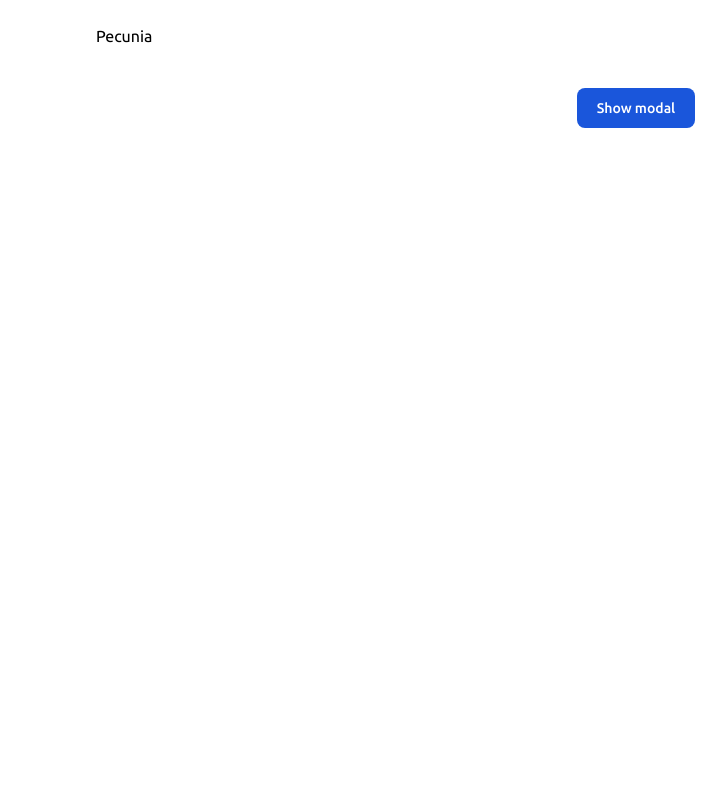
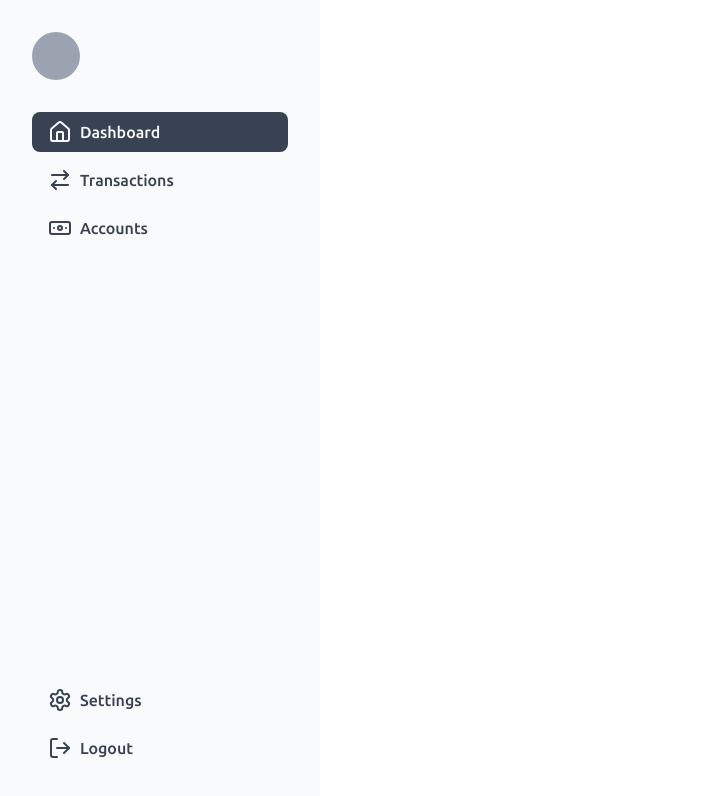
Before and after one commit to aaronsts/pecunia-nuxt, a Nuxt app: page / in a window 1280 px wide. Shown: the top 796 px of the page, without its empty margins (0-726 px from the left). Built offline with nearby package versions, Linux system fonts and the light colour scheme; no server answers; the database is empty.

Commit message:
feat: add flowbite sidebar

```diff
--- a/components/ui/Button.vue
+++ b/components/ui/Button.vue
@@ -9,7 +9,7 @@ const buttonVariants = cva(
 				default:
 					"bg-primary-600 active:bg-primary-500 text-white hover:bg-primary-600/90",
 				destructive:
-					"bg-destructive text-destructive-foreground hover:bg-destructive/90",
+					"bg-danger text-destructive-foreground hover:bg-destructive/90",
 				outline:
 					"border border-input bg-background hover:bg-accent hover:text-accent-foreground",
 				secondary:
--- /dev/null
+++ b/components/ui/Sidebar.vue
@@ -0,0 +1,114 @@
+<script lang="ts" setup>
+import {
+	ArrowRightLeft,
+	Banknote,
+	Home,
+	Settings,
+	LogOut,
+} from "lucide-vue-next";
+
+const userStore = useUserStore();
+const { user } = storeToRefs(userStore);
+</script>
+<template>
+	<div>
+		<button
+			data-drawer-target="default-sidebar"
+			data-drawer-toggle="default-sidebar"
+			aria-controls="default-sidebar"
+			type="button"
+			class="inline-flex items-center p-2 mt-2 ms-3 text-sm text-gray-500 rounded-lg sm:hidden hover:bg-gray-100 focus:outline-none focus:ring-2 focus:ring-gray-200 dark:text-gray-400 dark:hover:bg-gray-700 dark:focus:ring-gray-600"
+		>
+			<span class="sr-only">Open sidebar</span>
+			<svg
+				class="w-6 h-6"
+				aria-hidden="true"
+				fill="currentColor"
+				viewBox="0 0 20 20"
+				xmlns="http://www.w3.org/2000/svg"
+			>
+				<path
+					clip-rule="evenodd"
+					fill-rule="evenodd"
+					d="M2 4.75A.75.75 0 012.75 4h14.5a.75.75 0 010 1.5H2.75A.75.75 0 012 4.75zm0 10.5a.75.75 0 01.75-.75h7.5a.75.75 0 010 1.5h-7.5a.75.75 0 01-.75-.75zM2 10a.75.75 0 01.75-.75h14.5a.75.75 0 010 1.5H2.75A.75.75 0 012 10z"
+				></path>
+			</svg>
+		</button>
+
+		<aside
+			id="default-sidebar"
+			class="fixed top-0 left-0 z-40 w-[320px] h-screen transition-transform -translate-x-full sm:translate-x-0"
+			aria-label="Sidebar"
+		>
+			<div class="h-full p-8 flex flex-col gap-8 bg-gray-50">
+				<div class="flex gap-2 items-center">
+					<div class="bg-gray-400 rounded-full w-12 h-12"></div>
+					<p>{{ user?.email }}</p>
+				</div>
+				<div class="flex flex-col justify-between h-full">
+					<ul class="space-y-2 font-medium">
+						<li>
+							<NuxtLink
+								to="/"
+								class="flex p-2 px-4 transition-colors group rounded-lg"
+								:class="[
+									$route.fullPath === '/'
+										? 'bg-gray-700 text-gray-50'
+										: 'text-gray-700 hover:bg-gray-200',
+								]"
+								><Home class="mr-2 w-6 h-6" />Dashboard</NuxtLink
+							>
+						</li>
+						<li>
+							<NuxtLink
+								to="/transactions"
+								class="flex p-2 px-4 transition-colors group rounded-lg"
+								:class="[
+									$route.fullPath === '/transactions'
+										? 'bg-gray-700 text-gray-50  '
+										: 'text-gray-700 hover:bg-gray-200',
+								]"
+								><ArrowRightLeft class="mr-2 w-6 h-6" />Transactions</NuxtLink
+							>
+						</li>
+						<li>
+							<NuxtLink
+								to="/accounts"
+								class="flex p-2 px-4 transition-colors group rounded-lg"
+								:class="[
+									$route.fullPath === '/accounts'
+										? 'bg-gray-700 text-gray-50  '
+										: 'text-gray-700 hover:bg-gray-200',
+								]"
+								><Banknote class="mr-2 w-6 h-6" />Accounts</NuxtLink
+							>
+						</li>
+					</ul>
+					<ul class="space-y-2 font-medium">
+						<li>
+							<NuxtLink
+								to="/settings"
+								class="flex p-2 px-4 transition-colors group rounded-lg"
+								:class="[
+									$route.fullPath === '/settings'
+										? 'bg-gray-700 text-gray-50  '
+										: 'text-gray-700 hover:bg-gray-200',
+								]"
+								><Settings class="mr-2 w-6 h-6" />Settings</NuxtLink
+							>
+						</li>
+						<li>
+							<button
+								class="flex p-2 px-4 transition-colors text-gray-700 hover:bg-gray-200 w-full group rounded-lg"
+								type="reset"
+								@click="userStore.logout"
+							>
+								<LogOut class="mr-2 w-6 h-6" /> Logout
+							</button>
+						</li>
+					</ul>
+				</div>
+			</div>
+		</aside>
+	</div>
+</template>
--- a/layouts/app.vue
+++ b/layouts/app.vue
@@ -9,27 +9,7 @@ onMounted(() => {
 
 <template>
 	<div class="antialiased">
-		<nav
-			class="mx-auto flex max-w-6xl items-center justify-between px-4 py-6 md:px-8"
-		>
-			<h2>Pecunia</h2>
-			<div v-if="user" class="flex gap-3">
-				<ul class="flex items-center gap-3 text-lg">
-					<li>
-						<NuxtLink to="/">Home</NuxtLink>
-					</li>
-					<li>
-						<NuxtLink to="profile">Profile</NuxtLink>
-					</li>
-					<li>
-						<NuxtLink to="accounts">Accounts</NuxtLink>
-					</li>
-				</ul>
-				<Button type="button" variant="destructive" @click="userStore.logout">
-					Logout
-				</Button>
-			</div>
-		</nav>
+		<Sidebar />
 		<main class="mx-auto max-w-6xl px-4 md:px-8">
 			<slot />
 		</main>
--- a/layouts/default.vue
+++ b/layouts/default.vue
@@ -1,27 +1,7 @@
 <template>
-  <nav class="max-w-6xl mx-auto px-4 md:px-8 py-6 flex justify-between items-center">
-    <h2>Pecunia</h2>
-    <ul class="flex items-center gap-3 text-lg">
-      <li>
-        <NuxtLink to="/">Home</NuxtLink>
-      </li>
-      <li>
-        <NuxtLink to="profile">Profile</NuxtLink>
-      </li>
-      <li>
-        <NuxtLink to="accounts">Accounts</NuxtLink>
-      </li>
-    </ul>
-    <button @click="userStore.logout" v-if="user" type="button"
-      class="h-fit text-sm bg-danger text-white py-2 px-3 rounded-md">Logout</button>
-  </nav>
-  <main class="max-w-6xl mx-auto px-4 md:px-8">
-    <slot />
-  </main>
+	<main class="max-w-6xl mx-auto px-4 md:px-8">
+		<slot />
+	</main>
 </template>
 
-<script setup lang="ts">
-const userStore = useUserStore()
-const { user } = storeToRefs(userStore)
-
-</script>
+<script setup lang="ts"></script>
--- a/pages/index.vue
+++ b/pages/index.vue
@@ -15,95 +15,5 @@ onMounted(() => {
 <template>
 	<!-- <NewTransaction />
   <TransactionList /> -->
-	<div>
-		<div class="flex justify-center p-4">
-			<button
-				id="button"
-				data-modal-toggle="modal"
-				data-modal-target="modal"
-				type="button"
-				class="text-white bg-blue-700 hover:bg-blue-800 focus:ring-4 focus:ring-blue-300 font-medium rounded-lg text-sm px-5 py-2.5 mr-2 mb-2 dark:bg-blue-600 dark:hover:bg-blue-700 focus:outline-none dark:focus:ring-blue-800"
-			>
-				Show modal
-			</button>
-		</div>
-
-		<div
-			id="modal"
-			tabindex="-1"
-			aria-hidden="true"
-			class="fixed top-0 left-0 right-0 z-50 hidden w-full p-4 overflow-x-hidden overflow-y-auto md:inset-0 h-[calc(100%-1rem)] max-h-full"
-		>
-			<div class="relative w-full max-w-2xl max-h-full">
-				<!-- Modal content -->
-				<div class="relative bg-white rounded-lg shadow dark:bg-gray-700">
-					<!-- Modal header -->
-					<div
-						class="flex items-start justify-between p-5 border-b rounded-t dark:border-gray-600"
-					>
-						<h3
-							class="text-xl font-semibold text-gray-900 lg:text-2xl dark:text-white"
-						>
-							Terms of Service
-						</h3>
-						<button
-							id="closeButton"
-							data-modal-hide="modal"
-							type="button"
-							class="text-gray-400 bg-transparent hover:bg-gray-200 hover:text-gray-900 rounded-lg text-sm p-1.5 ml-auto inline-flex items-center dark:hover:bg-gray-600 dark:hover:text-white"
-						>
-							<svg
-								class="w-5 h-5"
-								fill="currentColor"
-								viewBox="0 0 20 20"
-								xmlns="http://www.w3.org/2000/svg"
-							>
-								<path
-									fill-rule="evenodd"
-									d="M4.293 4.293a1 1 0 011.414 0L10 8.586l4.293-4.293a1 1 0 111.414 1.414L11.414 10l4.293 4.293a1 1 0 01-1.414 1.414L10 11.414l-4.293 4.293a1 1 0 01-1.414-1.414L8.586 10 4.293 5.707a1 1 0 010-1.414z"
-									clip-rule="evenodd"
-								></path>
-							</svg>
-						</button>
-					</div>
-					<!-- Modal body -->
-					<div class="p-6 space-y-6">
-						<p
-							class="text-base leading-relaxed text-gray-500 dark:text-gray-400"
-						>
-							With less than a month to go before the European Union enacts new
-							consumer privacy laws for its citizens, companies around the world
-							are updating their terms of service agreements to comply.
-						</p>
-						<p
-							class="text-base leading-relaxed text-gray-500 dark:text-gray-400"
-						>
-							The European Union’s General Data Protection Regulation (G.D.P.R.)
-							goes into effect on May 25 and is meant to ensure a common set of
-							data rights in the European Union. It requires organizations to
-							notify users as soon as possible of high-risk data breaches that
-							could personally affect them.
-						</p>
-					</div>
-					<!-- Modal footer -->
-					<div
-						class="flex items-center p-6 space-x-2 border-t border-gray-200 rounded-b dark:border-gray-600"
-					>
-						<button
-							type="button"
-							class="text-white bg-blue-700 hover:bg-blue-800 focus:ring-4 focus:outline-none focus:ring-blue-300 font-medium rounded-lg text-sm px-5 py-2.5 text-center dark:bg-blue-600 dark:hover:bg-blue-700 dark:focus:ring-blue-800"
-						>
-							I accept
-						</button>
-						<button
-							type="button"
-							class="text-gray-500 bg-white hover:bg-gray-100 focus:ring-4 focus:outline-none focus:ring-blue-300 rounded-lg border border-gray-200 text-sm font-medium px-5 py-2.5 hover:text-gray-900 focus:z-10 dark:bg-gray-700 dark:text-gray-300 dark:border-gray-500 dark:hover:text-white dark:hover:bg-gray-600"
-						>
-							Decline
-						</button>
-					</div>
-				</div>
-			</div>
-		</div>
-	</div>
+	<div></div>
 </template>
--- /dev/null
+++ b/pages/transactions.vue
@@ -0,0 +1,4 @@
+<script lang="ts" setup></script>
+<template>
+	<div></div>
+</template>
```
